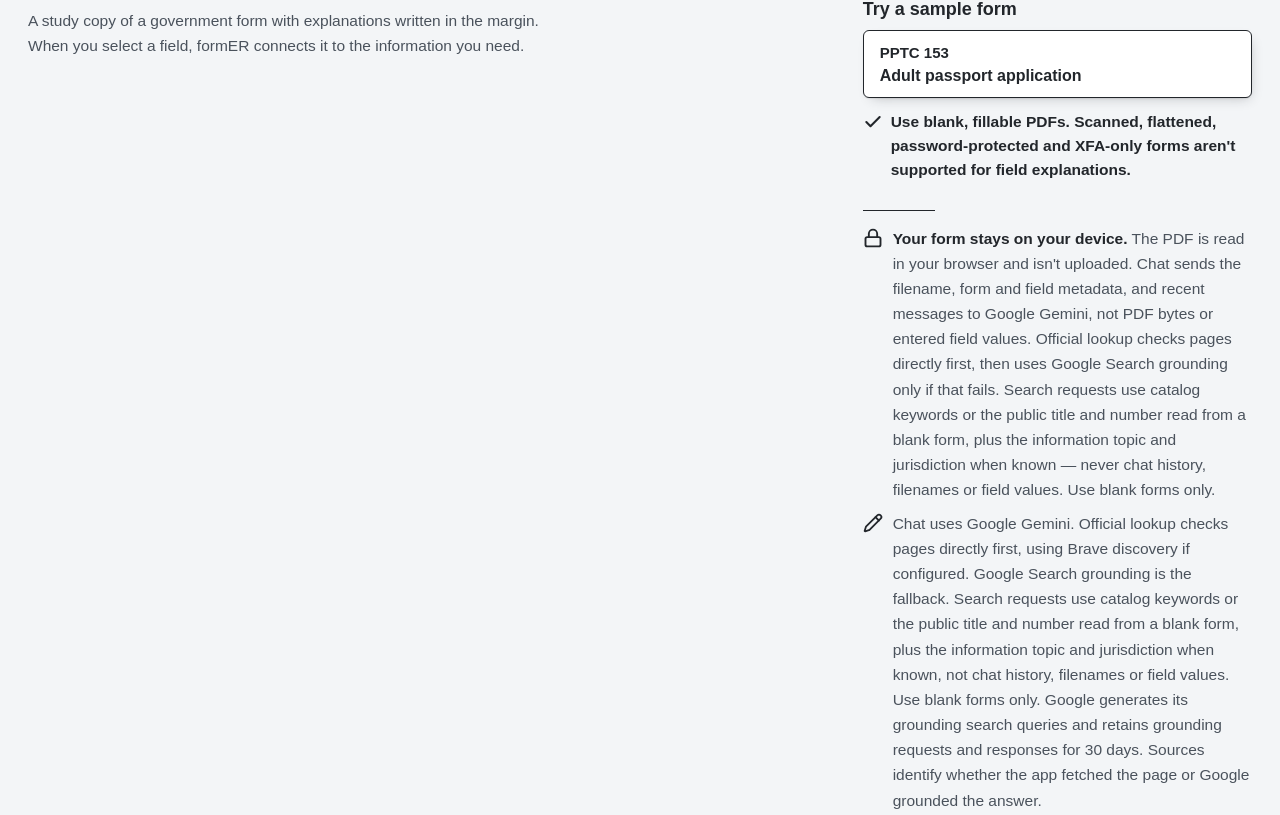
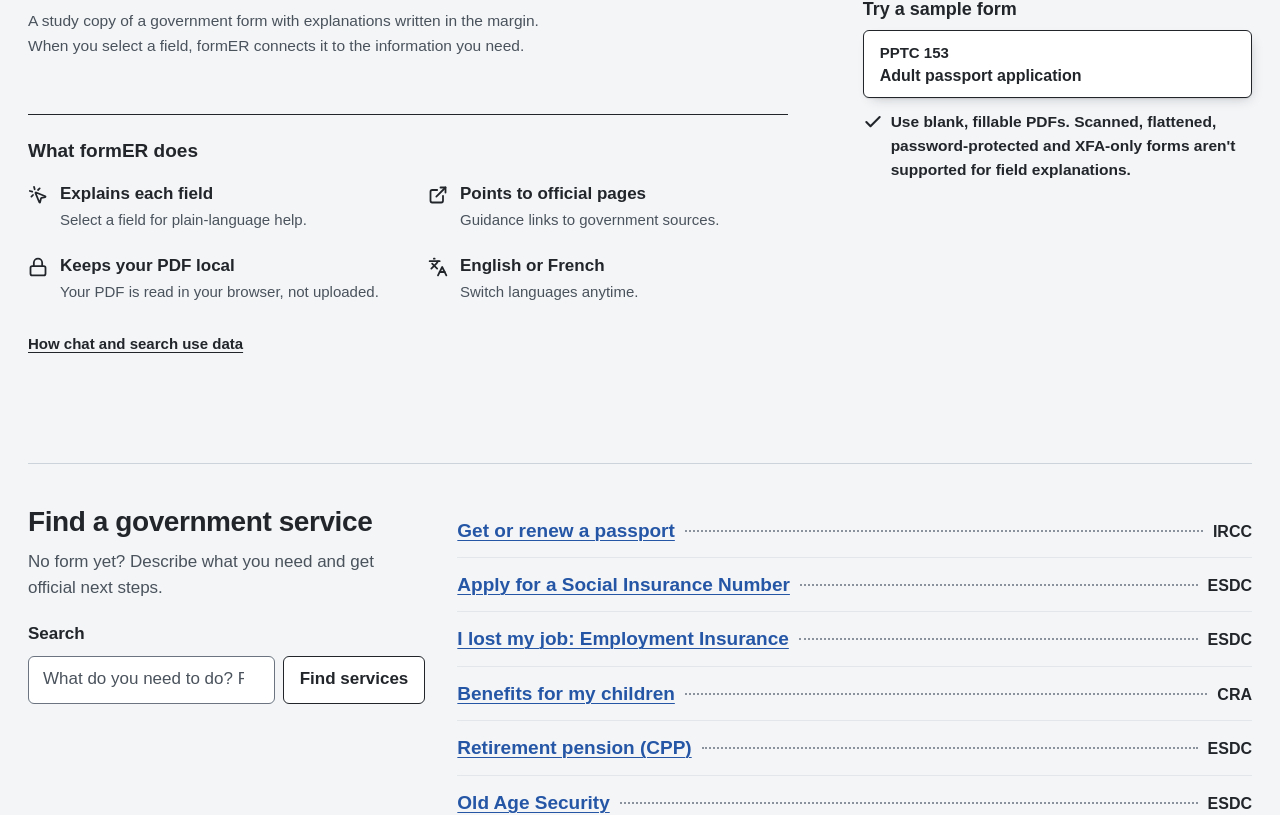
Before and after one commit to Sippiez/TEAM-H, a Next.js app in the folder web/: page / in a window 1280 px wide. Shown: the part 865-1680 px from the top of the page. Built offline with nearby package versions, Linux system fonts and the light colour scheme; a web font is replaced by a local one.

Commit message:
feat: reformat landing page to include feature summaries and data details section

```diff
--- a/web/src/app/globals.css
+++ b/web/src/app/globals.css
@@ -193,12 +193,80 @@
 
   .marginalia-pitch {
     grid-column: 2;
-    grid-row: 1;
+    grid-row: 1 / span 2;
   }
 
   .marginalia-sample {
     grid-column: 1;
     grid-row: 1;
+  }
+
+  .marginalia-features {
+    grid-column: 1;
+    grid-row: 2;
+    max-width: 760px;
+    padding-top: 24px;
+    border-top: 1.5px solid var(--color-ink);
+  }
+
+  .marginalia-features h2 {
+    font-size: 19px;
+    font-weight: 800;
+    line-height: 1.25;
+  }
+
+  .marginalia-features ul {
+    display: grid;
+    grid-template-columns: repeat(2, minmax(0, 1fr));
+    gap: 24px 40px;
+    margin-top: 20px;
+  }
+
+  .marginalia-features li {
+    display: flex;
+    gap: 12px;
+  }
+
+  .marginalia-features h3 {
+    font-size: 17px;
+    font-weight: 800;
+    line-height: 1.3;
+  }
+
+  .marginalia-features li p {
+    margin-top: 4px;
+    color: var(--color-ink-2);
+    font-size: 15px;
+    line-height: 1.45;
+  }
+
+  .marginalia-data-details {
+    margin-top: 20px;
+    color: var(--color-ink-2);
+    font-size: 15px;
+    line-height: 1.5;
+  }
+
+  .marginalia-data-details summary {
+    display: inline-flex;
+    min-height: 44px;
+    align-items: center;
+    color: var(--color-ink);
+    cursor: pointer;
+    font-weight: 700;
+    text-decoration: underline;
+    text-underline-offset: 0.18em;
+  }
+
+  .marginalia-data-details summary:focus-visible {
+    outline: 3px solid var(--color-ink);
+    outline-offset: 3px;
+  }
+
+  .marginalia-data-details > div {
+    display: grid;
+    gap: 8px;
+    max-width: 70ch;
   }
 
   .marginalia-desk {
@@ -533,12 +601,9 @@
       gap: 48px;
     }
 
-    .marginalia-pitch {
-      grid-column: auto;
-      grid-row: auto;
-    }
-
-    .marginalia-sample {
+    .marginalia-pitch,
+    .marginalia-sample,
+    .marginalia-features {
       grid-column: auto;
       grid-row: auto;
     }
@@ -552,6 +617,10 @@
     .marginalia-desk {
       grid-template-columns: minmax(0, 1fr);
       gap: 24px;
+    }
+
+    .marginalia-features ul {
+      grid-template-columns: minmax(0, 1fr);
     }
 
     .marginalia-sheet::before {
--- a/web/src/components/form-helper/i18n.ts
+++ b/web/src/components/form-helper/i18n.ts
@@ -29,7 +29,6 @@ const en = {
   chatTitle: "How can we help?",
   chatSub: "Ask about a government service, or add a PDF for help with a form.",
   chooseFile: "Choose a file",
-  importantInformation: "Important information",
   sampleCaption:
     "A study copy of a government form with explanations written in the margin. When you select a field, formER connects it to the information you need.",
   landingPreview: {
@@ -67,11 +66,18 @@ const en = {
   sourcesHint: "Forms from IRCC, CRA, Service Canada and others",
   limits: ["PDF only", "Up to 10 MB", "Up to 5 open at once", "Fillable forms"],
   supported: "Use blank, fillable PDFs. Scanned, flattened, password-protected and XFA-only forms aren't supported for field explanations.",
-  privacyLead: "Your form stays on your device.",
   privacyRest:
     "The PDF is read in your browser and isn't uploaded. Chat sends the filename, form and field metadata, and recent messages to Google Gemini, not PDF bytes or entered field values. Official lookup checks pages directly first, then uses Google Search grounding only if that fails. Search requests use catalog keywords or the public title and number read from a blank form, plus the information topic and jurisdiction when known — never chat history, filenames or field values. Use blank forms only.",
   rulesNotAi: "Chat uses Google Gemini. Official lookup checks pages directly first, using Brave discovery if configured. Google Search grounding is the fallback. Search requests use catalog keywords or the public title and number read from a blank form, plus the information topic and jurisdiction when known, not chat history, filenames or field values. Use blank forms only. Google generates its grounding search queries and retains grounding requests and responses for 30 days. Sources identify whether the app fetched the page or Google grounded the answer.",
   aiPrivacyDetails: "AI and search privacy",
+  featuresTitle: "What formER does",
+  features: [
+    { title: "Explains each field", body: "Select a field for plain-language help." },
+    { title: "Points to official pages", body: "Guidance links to government sources." },
+    { title: "Keeps your PDF local", body: "Your PDF is read in your browser, not uploaded." },
+    { title: "English or French", body: "Switch languages anytime." },
+  ],
+  dataDetails: "How chat and search use data",
   sampleTitle: "Try a sample form",
   sampleName: "Adult passport application",
   sampleLangTitle: "English",
@@ -317,7 +323,6 @@ const fr: Dict = {
   chatTitle: "Comment pouvons-nous vous aider?",
   chatSub: "Posez une question sur un service gouvernemental ou ajoutez un PDF pour obtenir de l'aide avec un formulaire.",
   chooseFile: "Choisir un fichier",
-  importantInformation: "Informations importantes",
   sampleCaption:
     "Une copie d'étude d'un formulaire gouvernemental, avec des explications dans la marge. Lorsque vous sélectionnez un champ, formER le relie aux renseignements dont vous avez besoin.",
   landingPreview: {
@@ -355,11 +360,18 @@ const fr: Dict = {
   sourcesHint: "Formulaires d'IRCC, de l'ARC, de Service Canada et d'autres",
   limits: ["PDF seulement", "Jusqu'à 10 Mo", "Jusqu'à 5 ouverts à la fois", "Formulaires à remplir"],
   supported: "Utilisez des PDF vierges avec des champs à remplir. Les formulaires numérisés, aplatis, protégés par mot de passe ou uniquement XFA ne permettent pas d'expliquer les champs.",
-  privacyLead: "Votre formulaire reste sur votre appareil.",
   privacyRest:
     "Le PDF est lu dans votre navigateur et n'est pas téléversé. Le clavardage transmet le nom du fichier, les métadonnées et les messages récents à Google Gemini, pas le PDF ni les valeurs saisies. L'application vérifie d'abord les pages directement et utilise Google Search seulement en cas d'échec. Les recherches utilisent les mots-clés du catalogue ou le titre public et le numéro lus sur un formulaire vierge, le sujet et le territoire si connu, jamais l'historique, le nom du fichier ni les valeurs saisies. Utilisez uniquement des formulaires vierges.",
   rulesNotAi: "Le clavardage utilise Google Gemini. L'application vérifie d'abord les pages directement, avec Brave si configuré, puis utilise Google Search en cas d'échec. Les recherches utilisent les mots-clés du catalogue ou le titre public et le numéro lus sur un formulaire vierge, le sujet et le territoire si connu, pas l'historique, le nom du fichier ni les valeurs saisies. Utilisez uniquement des formulaires vierges. Google génère ses recherches et conserve les requêtes et réponses pendant 30 jours. Chaque source distingue une page consultée directement d'une réponse appuyée par Google.",
   aiPrivacyDetails: "Confidentialité : IA et recherche",
+  featuresTitle: "Ce que fait formER",
+  features: [
+    { title: "Explique chaque champ", body: "Sélectionnez un champ pour obtenir une aide claire." },
+    { title: "Renvoie aux pages officielles", body: "Les conseils renvoient aux sources gouvernementales." },
+    { title: "Garde votre PDF sur l'appareil", body: "Votre PDF est lu dans votre navigateur, sans téléversement." },
+    { title: "Français ou anglais", body: "Changez de langue en tout temps." },
+  ],
+  dataDetails: "Utilisation des données par le clavardage et la recherche",
   sampleTitle: "Essayer un formulaire exemple",
   sampleName: "Demande de passeport pour adultes (version anglaise)",
   sampleLangTitle: "Anglais",
--- a/web/src/components/form-helper/landing.tsx
+++ b/web/src/components/form-helper/landing.tsx
@@ -2,12 +2,14 @@
 
 import {
   CheckIcon,
+  ExternalLinkIcon,
   FileUpIcon,
   InfoIcon,
+  LanguagesIcon,
   LoaderCircleIcon,
   LockIcon,
   MessageCircleIcon,
-  PencilIcon,
+  MousePointerClickIcon,
 } from "lucide-react";
 import { useState, type DragEvent } from "react";
 
@@ -29,6 +31,12 @@ interface LandingProps {
 }
 
 const noticeIcon = "mt-0.5 size-5 flex-none text-ink";
+const featureIcons = [
+  MousePointerClickIcon,
+  ExternalLinkIcon,
+  LockIcon,
+  LanguagesIcon,
+];
 
 export function Landing({
   loading,
@@ -234,30 +242,6 @@ export function Landing({
               {t.supported}
             </p>
           </section>
-
-          {/* Footnotes */}
-          <aside
-            aria-label={t.importantInformation}
-            className="relative mt-7 flex flex-col gap-2 pt-4 text-[15.5px] leading-relaxed text-ink-2 before:absolute before:top-0 before:left-0 before:w-[72px] before:border-t-[1.5px] before:border-ink"
-          >
-            <p className="flex items-start gap-2.5">
-              <LockIcon className={noticeIcon} strokeWidth={2.25} aria-hidden />
-
-              <span>
-                <strong className="font-bold text-ink">{t.privacyLead}</strong>{" "}
-                {t.privacyRest}
-              </span>
-            </p>
-
-            <p className="flex items-start gap-2.5">
-              <PencilIcon
-                className={noticeIcon}
-                strokeWidth={2.15}
-                aria-hidden
-              />
-              {t.rulesNotAi}
-            </p>
-          </aside>
         </div>
 
         <figure className="marginalia-sample min-w-0">
@@ -267,6 +251,38 @@ export function Landing({
             {t.sampleCaption}
           </figcaption>
         </figure>
+
+        <section
+          aria-labelledby="features-title"
+          className="marginalia-features min-w-0"
+        >
+            <h2 id="features-title">{t.featuresTitle}</h2>
+            <ul>
+              {t.features.map((feature, index) => {
+                const Icon = featureIcons[index];
+                return (
+                  <li key={feature.title}>
+                    <Icon
+                      className="mt-0.5 size-5 flex-none"
+                      strokeWidth={2.15}
+                      aria-hidden
+                    />
+                    <div>
+                      <h3>{feature.title}</h3>
+                      <p>{feature.body}</p>
+                    </div>
+                  </li>
+                );
+              })}
+            </ul>
+            <details className="marginalia-data-details">
+              <summary>{t.dataDetails}</summary>
+              <div>
+                <p>{t.privacyRest}</p>
+                <p>{t.rulesNotAi}</p>
+              </div>
+            </details>
+        </section>
       </div>
 
       <section
```
Also changed, not shown: 2 other files (tests, documents, lock files or other folders).
